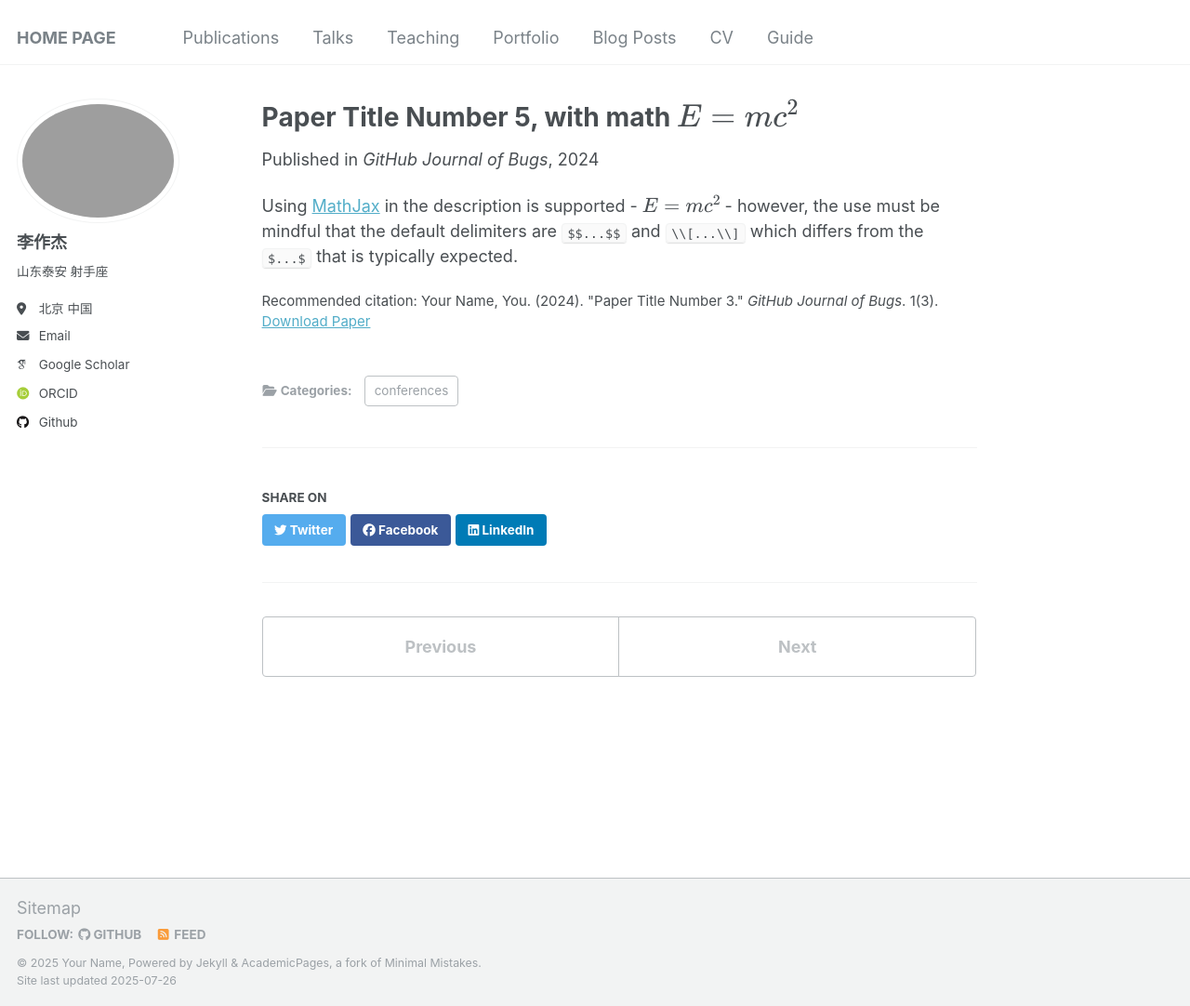
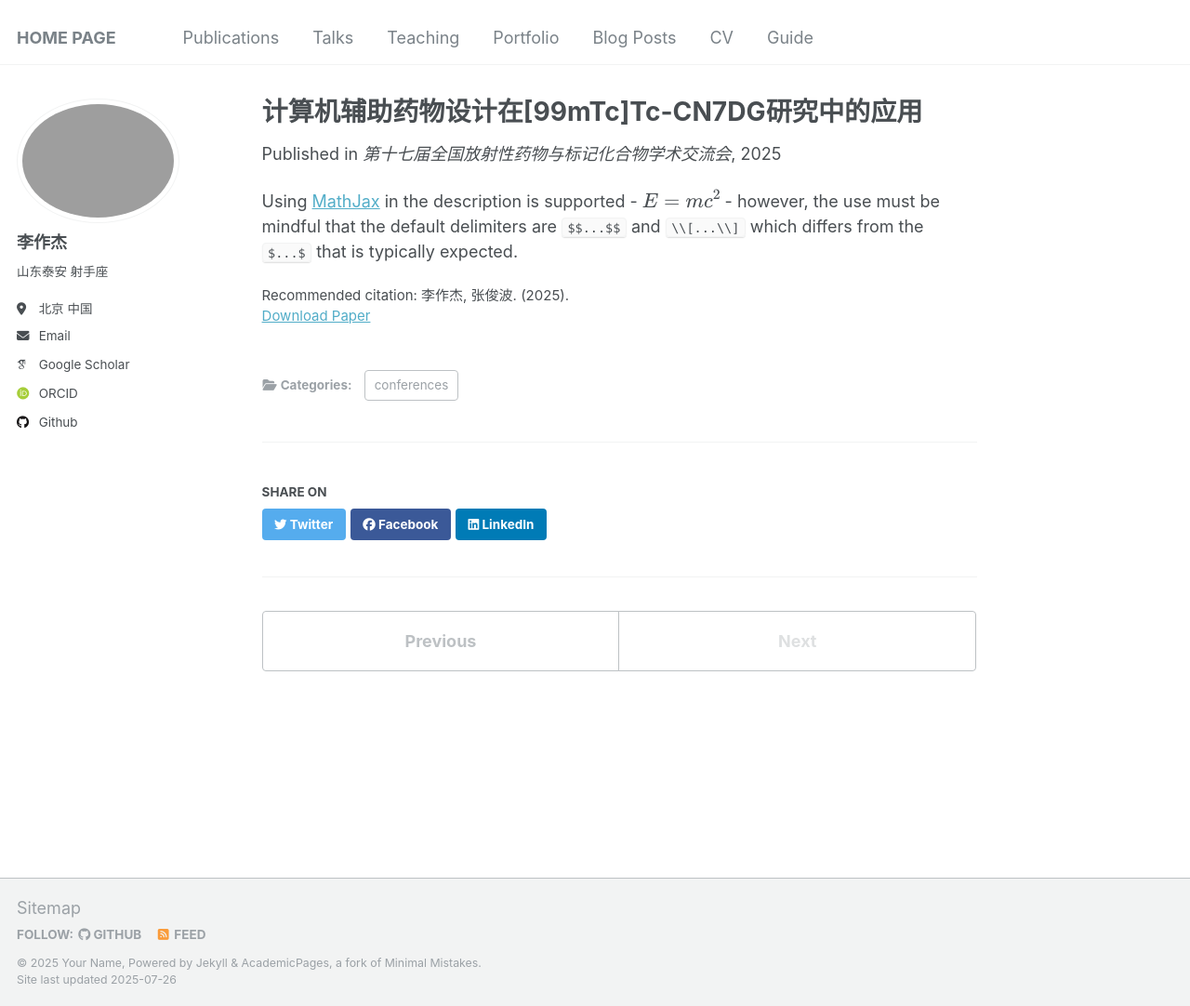
Before and after one commit to Infinity-LZJ/Zuojie_Li.github, a Jekyll site: the page built from _publications/2025-06-08-paper-title-number-5.md, in a window 1280 px wide and 1082 px high. Shown: the whole window at 93% size. Built offline with Jekyll 4.4.1, drawn with Linux system fonts in a browser that asks for light colours; some web fonts are replaced.

Commit message:
Update 2025-06-08-paper-title-number-5.md

```diff
--- a/_publications/2025-06-08-paper-title-number-5.md
+++ b/_publications/2025-06-08-paper-title-number-5.md
@@ -1,13 +1,13 @@
 ---
-title: "Paper Title Number 5, with math $$E=mc^2$$"
+title: "计算机辅助药物设计在[99mTc]Tc-CN7DG研究中的应用"
 collection: publications
 category: conferences
 permalink: /publication/2024-02-17-paper-title-number-4
-excerpt: 'This paper is about a famous math equation, $$E=mc^2$$'
-date: 2024-02-17
-venue: 'GitHub Journal of Bugs'
+excerpt: ''
+date: 2025-04-28
+venue: '第十七届全国放射性药物与标记化合物学术交流会'
 paperurl: 'http://academicpages.github.io/files/paper3.pdf'
-citation: 'Your Name, You. (2024). &quot;Paper Title Number 3.&quot; <i>GitHub Journal of Bugs</i>. 1(3).'
+citation: '李作杰, 张俊波. (2025).'
 ---
 
 Using [MathJax](https://www.mathjax.org/) in the description is supported - $$E=mc^2$$ - however, the use must be mindful that the default delimiters are `$$...$$` and `\\[...\\]` which differs from the `$...$` that is typically expected.
```
